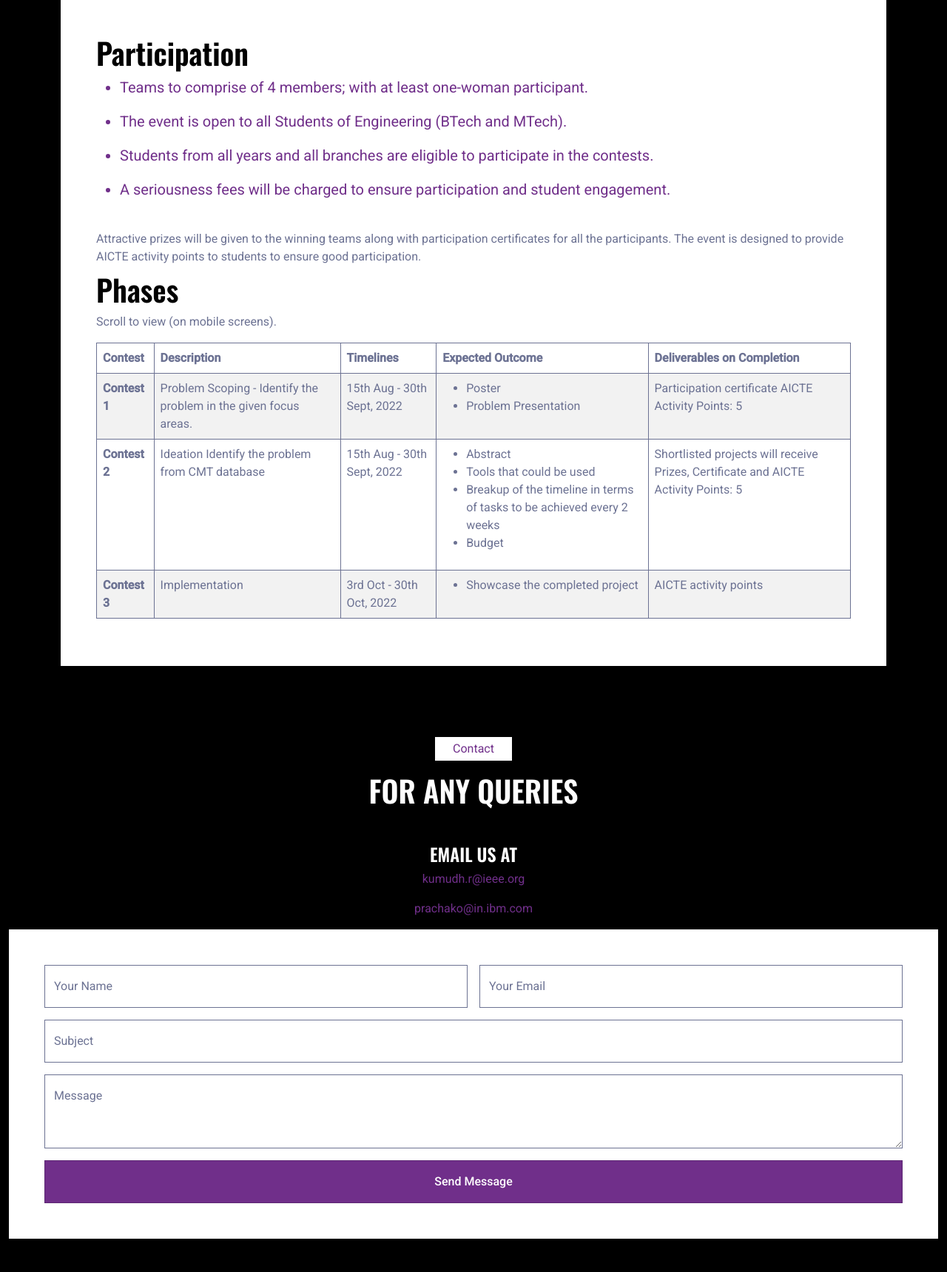
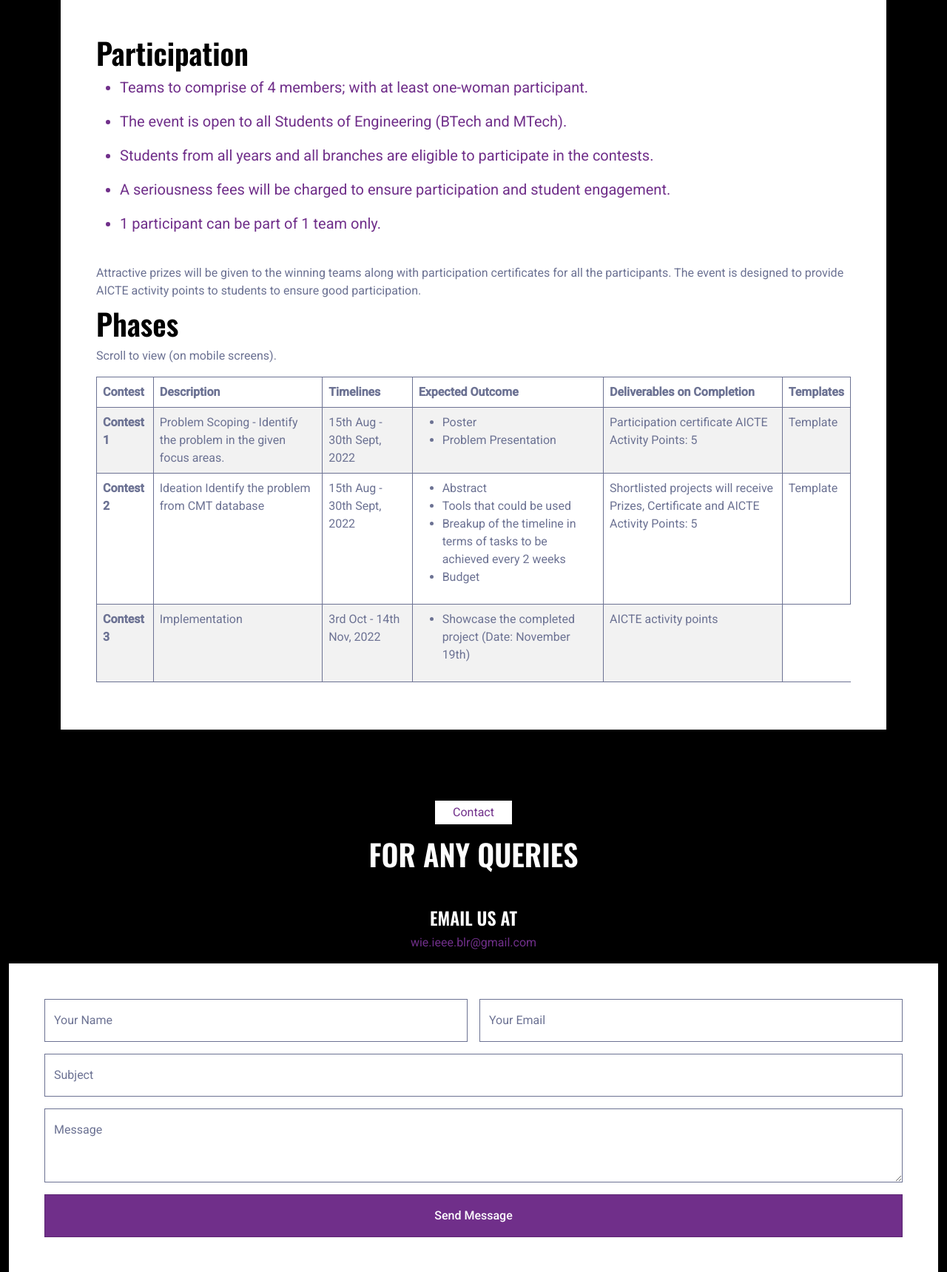
Before and after one commit to Nagalekha/WIE-HACK-SG, a PHP site: page / in a window 1280 px wide. Shown: the part 2894-4613 px from the top of the page at 74% size. Run offline with PHP 8.4, Linux system fonts and the light colour scheme; some libraries are stand-ins or nearby versions.

Commit message:
Dates and phases updates

```diff
--- a/components/carousel.php
+++ b/components/carousel.php
@@ -15,8 +15,9 @@
                 <div class="carousel-caption d-flex align-items-center justify-content-center text-start">
                     <div class="mx-sm-5 px-5" style="max-width: 900px;">
                         <h1 class="display-2 text-white text-uppercase mb-4 animated slideInDown">WIE Shall Overcome</h1>
-                        <h4 class="text-white text-uppercase mb-4 animated slideInDown"><i class="fa fa-bug text-primary me-3"></i>Contest 1 & 2 : August 15 - September 15, 2022</h4>
-                        <h4 class="text-white text-uppercase mb-4 animated slideInDown"><i class="fa fa-bug text-primary me-3"></i>Contest 3: September 15 - November 15, 2022 </h4>
+                        <h4 class="text-white text-uppercase mb-4 animated slideInDown"><i class="fa fa-bug text-primary me-3"></i>Contest 1 & 2 : August 15 - September 30, 2022</h4>
+                        <h4 class="text-white text-uppercase mb-4 animated slideInDown"><i class="fa fa-bug text-primary me-3"></i>Contest 3: October 3 - November 14, 2022 </h4>
+                        <h4 class="text-white text-uppercase mb-4 animated slideInDown"><i class="fa fa-bug text-primary me-3"></i>Project showcase date : November 19</h4>
                     </div>
                 </div>
             </div>
--- a/components/contact.php
+++ b/components/contact.php
@@ -7,8 +7,7 @@
             </div>
             <div class="testimonial-item text-center" data-dot="<img class='img-fluid' src='img/testimonial-1.jpg' alt=''>">
                 <h4 class="text-uppercase">Email us at</h4>
-                <p class="text-primary"><a href="mailto:kumudh.r@ieee.org">kumudh.r@ieee.org</a></p>
-                <p class="text-primary"><a href="mailto:prachako@in.ibm.com">prachako@in.ibm.com</a></p>
+                <p class="text-primary"><a href="mailto:kumudh.r@ieee.org">wie.ieee.blr@gmail.com</a></p>
             </div>
         </div>
 
--- a/components/phases.php
+++ b/components/phases.php
@@ -13,6 +13,7 @@
                         <li class="text-primary mb-3">The event is open to all Students of Engineering (BTech and MTech).</li>
                         <li class="text-primary mb-3">Students from all years and all branches are eligible to participate in the contests.</li>
                         <li class="text-primary mb-3">A seriousness fees will be charged to ensure participation and student engagement.</li>
+                        <li class="text-primary mb-3">1 participant can be part of 1 team only.</li>
                     </ul>
                     <br>
                     Attractive prizes will be given to the winning teams along with participation certificates for all the participants. The event is designed to provide AICTE activity points to students to ensure good participation.
@@ -28,6 +29,7 @@
                                 <th scope="col">Timelines</th>
                                 <th scope="col">Expected Outcome</th>
                                 <th scope="col">Deliverables on Completion</th>
+                                <th scope="col">Templates</th>
                             </tr>
                         </thead>
                         <tbody>
@@ -42,6 +44,7 @@
                                     </ul>
                                 </td>
                                 <td>Participation certificate AICTE Activity Points: 5</td>
+                                <td>Template</td>
                             </tr>
                             <tr>
                                 <th scope="row">Contest 2</th>
@@ -56,14 +59,15 @@
                                     </ul>
                                 </td>
                                 <td>Shortlisted projects will receive Prizes, Certificate and AICTE Activity Points: 5</td>
+                                <td>Template</td>
                             </tr>
                             <tr>
                                 <th scope="row">Contest 3</th>
                                 <td>Implementation</td>
-                                <td>3rd Oct - 30th Oct, 2022</td>
+                                <td>3rd Oct - 14th Nov, 2022</td>
                                 <td>
                                     <ul>
-                                        <li>Showcase the completed project</li>
+                                        <li>Showcase the completed project (Date: November 19th)</li>
                                     </ul>
                                 </td>
                                 <td>AICTE activity points</td>
--- a/forms/mail.php
+++ b/forms/mail.php
@@ -29,7 +29,7 @@ if (!empty($_POST)) {
         $allErrors = join('<br/>', $errors);
         $errorMessage = "<p style='color: red;'>{$allErrors}</p>";
     } else {
-        $toEmail = 'wie.ieee.blr@gmail.com';
+        $toEmail = 'ketan.keshav@ieee.org';
         $emailSubject = $subject;
         $headers = ['From' => $email, 'Reply-To' => $email, 'Content-type' => 'text/html; charset=iso-8859-1'];
 
```
